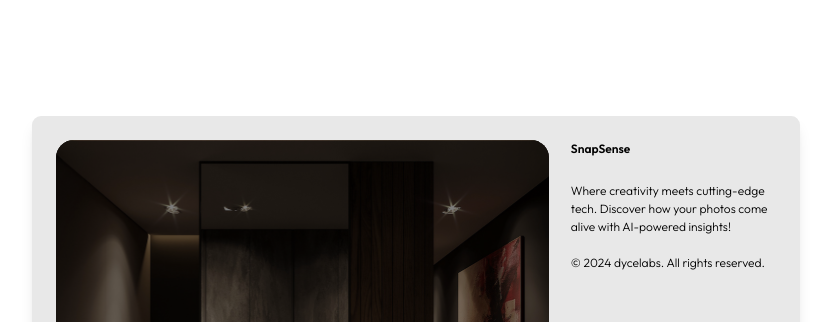
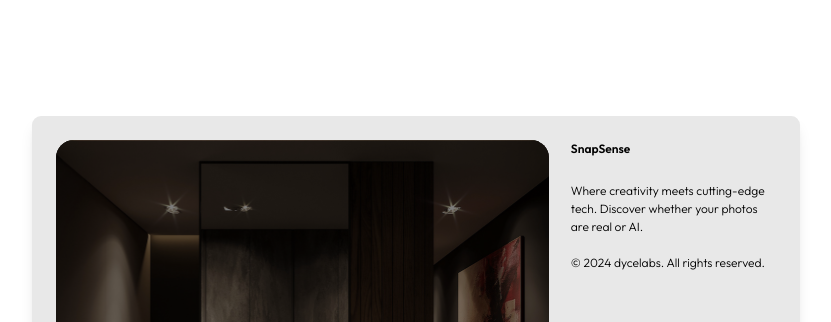
Before and after one commit to dyceszn/snapsense, a Vue app: page / in a window 1280 px wide. Shown: the top 322 px of the page, without its empty margins (224-1055 px from the left). Built offline with nearby package versions, Linux system fonts and the light colour scheme.

Commit message:
fix: update description text for clarity and adjust paragraph styling

```diff
--- a/src/App.vue
+++ b/src/App.vue
@@ -41,8 +41,8 @@
           <div class="w-full md:h-[45%] md:overflow-scroll">
             <h1 class="pb-8 font-semibold">SnapSense</h1>
             <p class="hidden md:block">
-              Where creativity meets cutting-edge tech. Discover how your photos
-              come alive with AI-powered insights!<br /><br />
+              Where creativity meets cutting-edge tech. Discover whether your
+              photos are real or AI.<br /><br />
               &copy; 2024 dycelabs. All rights reserved.
             </p>
           </div>
@@ -104,7 +104,7 @@
     <div
       class="w-[75%] md:w-[85%] flex flex-col justify-center items-center text-center"
     >
-      <p class="overflow-y-scroll whitespace-pre-wrap text-left w-full">
+      <p class="w-full overflow-y-scroll text-left whitespace-pre-wrap">
         {{ resultText }}
       </p>
     </div>
```
